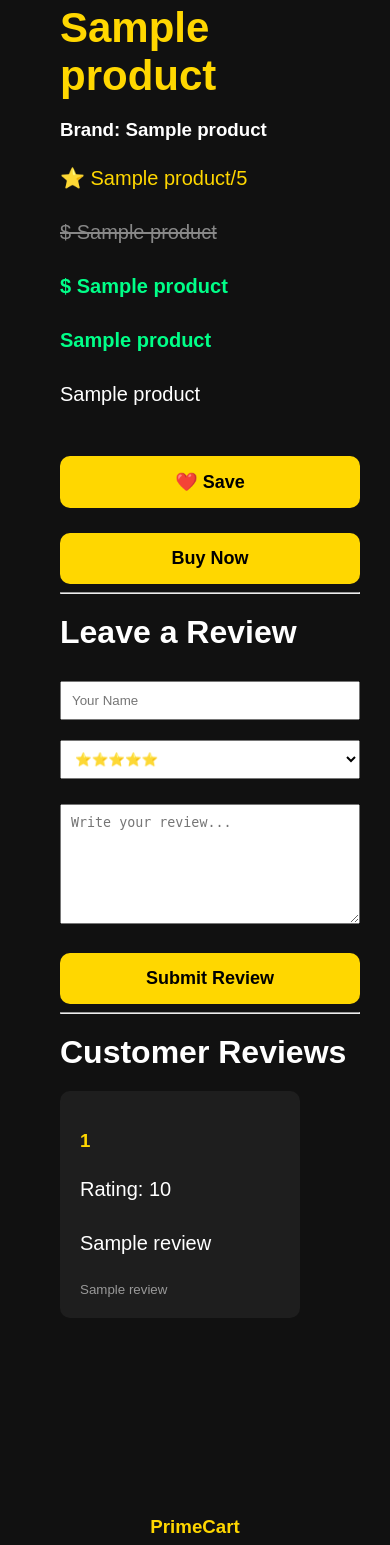
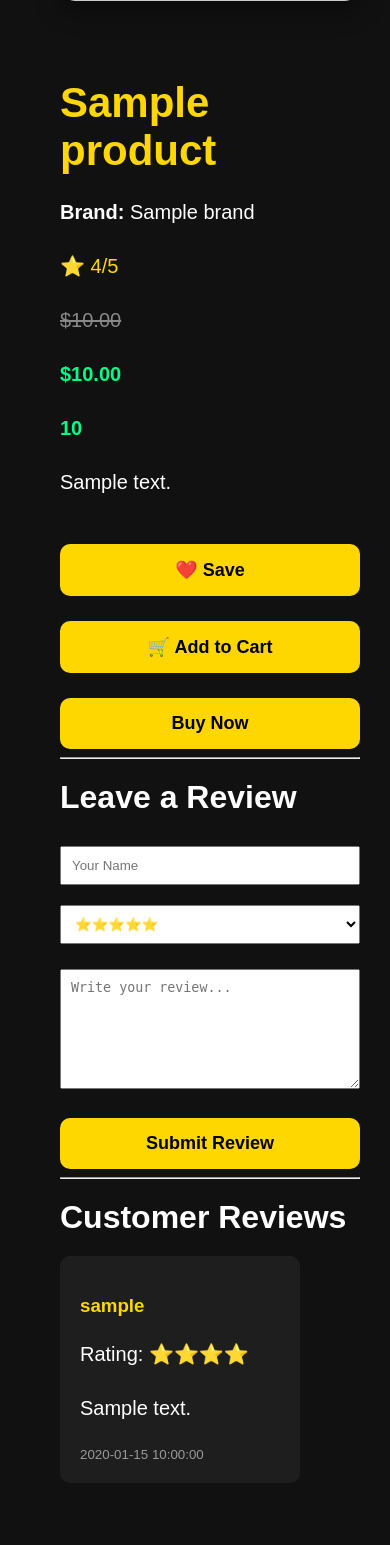
Before and after one commit to LUCKYNGENO/PrimeCart, a Flask app: template templates/product.html in a window 390 px wide. Shown: the part 766-2311 px from the top of the page. Run offline with Flask 3, Linux system fonts and the light colour scheme; the template is opened without the code that fills it: most values are stand-ins (such as "Sample title", 1, 10 or a date in 2020); grey boxes labelled with a size stand in for pictures from a placeholder-image service; some libraries are stand-ins or nearby versions.

Commit message:
Updated product page and mobile improvements

```diff
--- a/templates/product.html
+++ b/templates/product.html
@@ -1,46 +1,75 @@
 {% extends "base.html" %}
 
-{% block title %}{{ product[1] }}{% endblock %}
+{% block title %}{{ product["name"] }}{% endblock %}
 
 {% block content %}
 
 <div class="product-page">
 
     <div class="product-image">
-        <img src="{{ url_for('static', filename='uploads/' + product[4]) }}" alt="{{ product[1] }}">
+
+        {% if product["image"] %}
+            <img src="{{ url_for('static', filename='uploads/' + product['image']) }}"
+                 alt="{{ product['name'] }}">
+        {% else %}
+            <img src="https://placehold.co/500x500?text=No+Image"
+                 alt="No Image">
+        {% endif %}
+
     </div>
 
     <div class="product-info">
 
-        <h1>{{ product[1] }}</h1>
+        <h1>{{ product["name"] }}</h1>
 
-        <h3>Brand: {{ product[8] or "Generic" }}</h3>
+        <p class="brand">
+            <strong>Brand:</strong>
+            {{ product["brand"] or "Generic" }}
+        </p>
 
-        <p class="rating">⭐ {{ product[10] }}/5</p>
+        <p class="rating">
+            ⭐ {{ product["rating"] }}/5
+        </p>
 
-        {% if product[9] %}
-            <p class="old-price">$ {{ product[9] }}</p>
+        {% if product["old_price"] %}
+            <p class="old-price">
+                ${{ "%.2f"|format(product["old_price"]) }}
+            </p>
         {% endif %}
 
-        <p class="price">$ {{ product[3] }}</p>
+        <p class="price">
+            ${{ "%.2f"|format(product["price"]) }}
+        </p>
 
-        <p class="stock">{{ product[11] }}</p>
+        <p class="stock">
+            {{ product["stock"] }}
+        </p>
 
-        <p>{{ product[6] }}</p>
+        <p class="description">
+            {{ product["description"] }}
+        </p>
 
-        <a href="/wishlist/add/{{ product[0] }}">
+        <div class="product-buttons">
+
+            <a href="/wishlist/add/{{ product['id'] }}">
                 <button>❤️ Save</button>
             </a>
 
-        <a href="/buy/{{ product[0] }}">
+            <a href="/cart/add/{{ product['id'] }}">
+                <button>🛒 Add to Cart</button>
+            </a>
+
+            <a href="/buy/{{ product['id'] }}">
                 <button>Buy Now</button>
             </a>
+
+        </div>
 
         <hr>
 
         <h2>Leave a Review</h2>
 
-<form action="/review/{{ product[0] }}" method="POST">
+        <form action="/review/{{ product['id'] }}" method="POST">
 
             <input
                 type="text"
@@ -49,13 +78,11 @@
                 required>
 
             <select name="rating">
-
                 <option value="5">⭐⭐⭐⭐⭐</option>
                 <option value="4">⭐⭐⭐⭐</option>
                 <option value="3">⭐⭐⭐</option>
                 <option value="2">⭐⭐</option>
                 <option value="1">⭐</option>
-
             </select>
 
             <textarea
@@ -79,16 +106,16 @@
 
                 <div class="review">
 
-        <h3>{{ review[0] }}</h3>
+                    <h3>{{ review["username"] }}</h3>
 
                     <p>
                         Rating:
-            {{ "⭐" * review[1] }}
+                        {{ "⭐" * review["rating"] }}
                     </p>
 
-        <p>{{ review[2] }}</p>
+                    <p>{{ review["comment"] }}</p>
 
-        <small>{{ review[3] }}</small>
+                    <small>{{ review["created_at"] }}</small>
 
                 </div>
 
```
Lines whose indentation alone changed are shown as unchanged.
